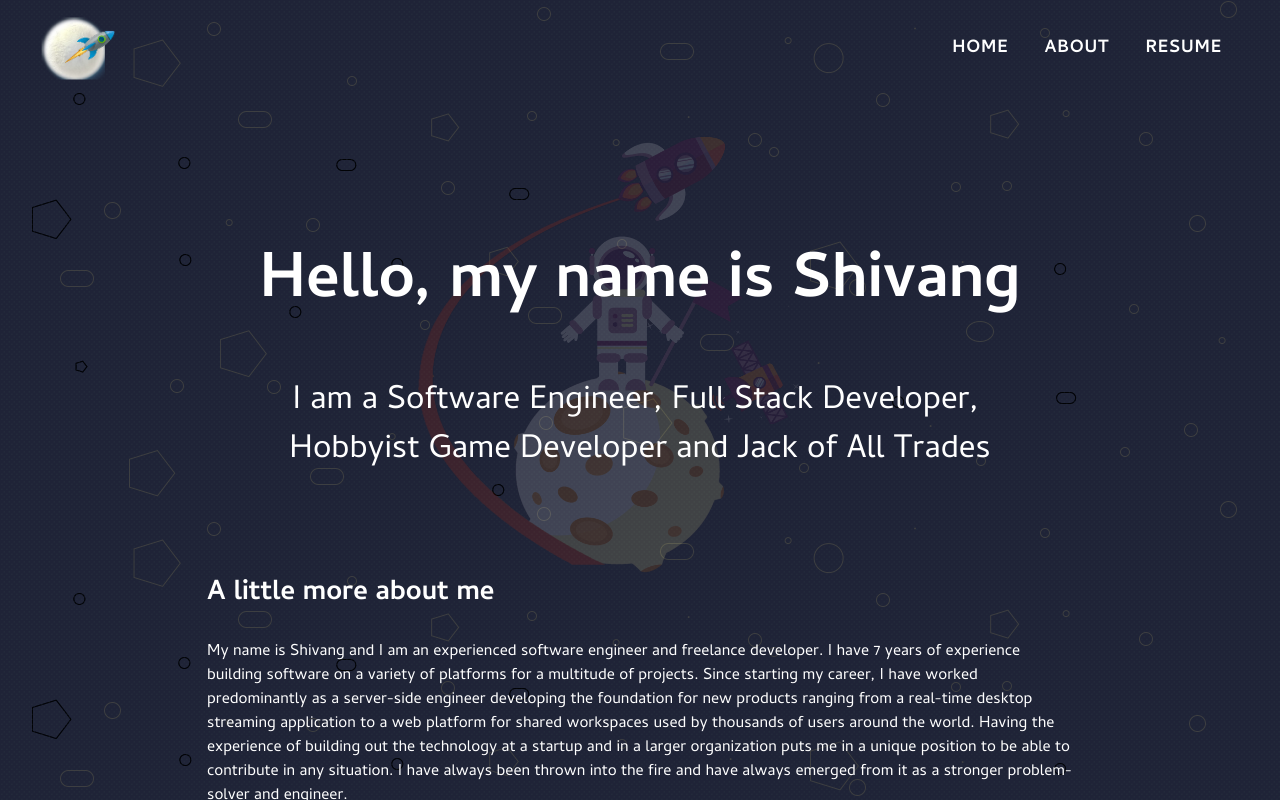
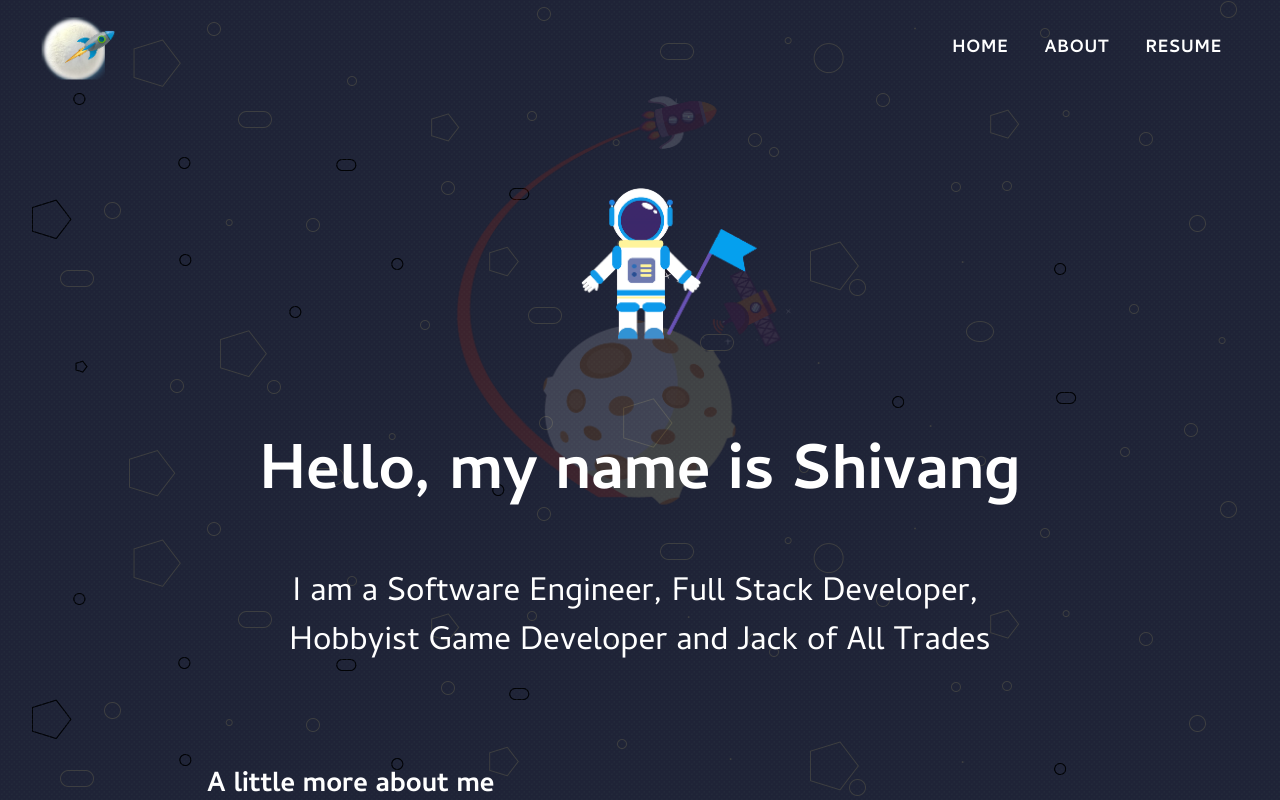
Before and after one commit to shivnaik5/Portfolio-Site, a Next.js app: page /about in a window 1280 px wide. Shown: the top 800 px of the page. Built offline with nearby package versions, Linux system fonts and the light colour scheme.

Commit message:
Add new about page images and style changes.

```diff
--- a/pages/about.js
+++ b/pages/about.js
@@ -54,7 +54,8 @@ const About = () => {
       <BasePage className='about-page'>
         <Row className='mt-5'>
           <Col md='12' className='about-image'>
-            <img className='image' src='/images/about-bg-md.png'/>
+            <img className='image bg' src='/images/about-bg2-lg.png'/>
+            <img className='image fg' src='/images/about-fg2-lg.png'/>
           </Col>
           {/* <div className='about-image' /> */}
         </Row>
--- a/styles/pages/_about.scss
+++ b/styles/pages/_about.scss
@@ -51,17 +51,38 @@
     // background-size: cover; /* Resize the background image to cover the entire container */
     // position: absolute;
 
+    // .bg-image {
+    //   height: 500px;
+    //   position: absolute;
+    //   margin-top: 20em;
+    //   opacity: 15%;
+    // }
+
+    // .fg-image {
+    //   height: 500px;
+    //   position: absolute;
+    //   margin-top: 20em;
+    //   // opacity: 15%;
+    // }
+
     .image {
-      height: 500px;
+      height: 550px;
       position: absolute;
-      margin-top: 20em;
-      opacity: 15%;
+      margin-top: 7em;
+
+      &.bg {
+        opacity: 15%;
+      }
+
+      &.fg {
+      }
     }
   }
 
   .headline {
     color: $white;
     text-align: center;
+    margin-top: 12em;
   }
 
   .details {
```
Also changed, not shown: public/images/about-bg2-lg.png (added), public/images/about-fg2-lg.png (added).
